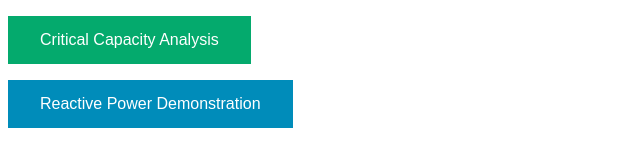
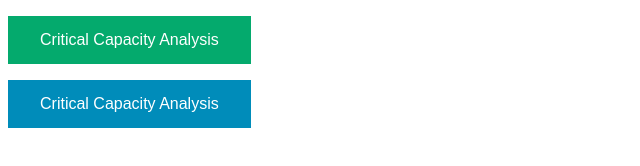
Before and after one commit to BrettDonno/BrettDonno.github.io, a plain HTML site: page index.html in a window 1280 px wide. Shown: the whole page, without its empty margins (0-640 px from the left). Drawn offline with Linux system fonts and the light colour scheme.

Commit message:
Update index.html

```diff
--- a/index.html
+++ b/index.html
@@ -36,7 +36,8 @@
  </p>
 
     <p>
-    <button class="button button2 onclick = " location.href = 'https://brettdonno.github.io/ReactivePowerDemo/'; ">Reactive Power Demonstration</button>
+         <button class="button button2" onclick = " location.href = 'https://brettdonno.github.io/ReactivePowerDemo/'; " > Critical Capacity Analysis</button>
+
     </p>
      <!-- <button class="button button3"> [PLACEHOLDER TEXT} </button> -->
 
```
